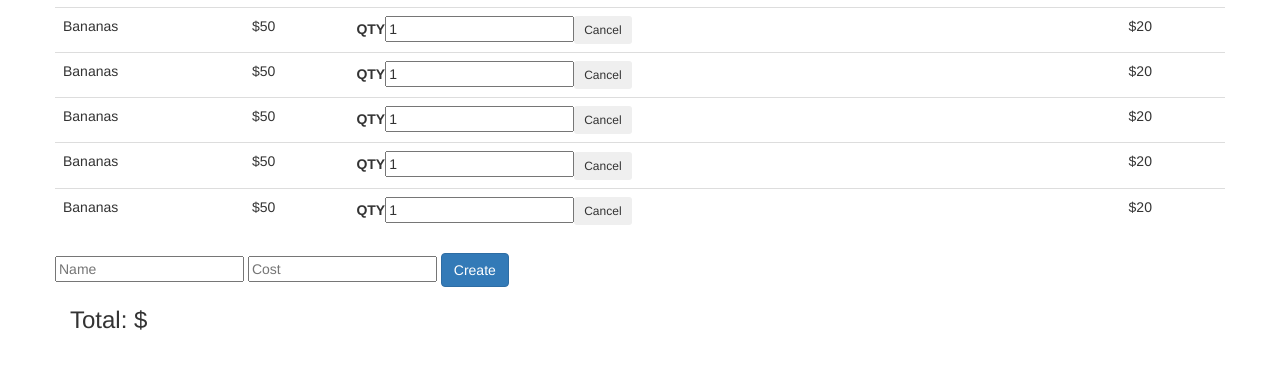
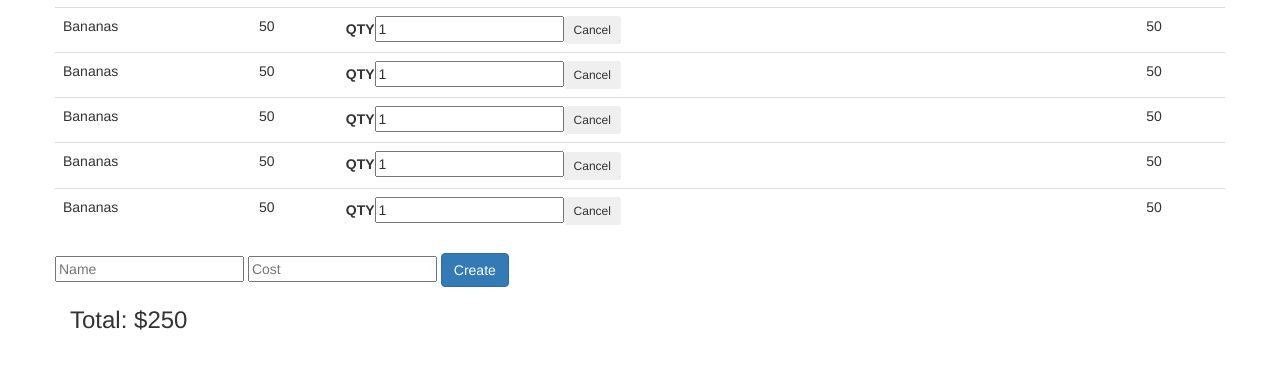
Before and after one commit to Ethal17/shopping-cart, a plain HTML site: page simple_shopping_cart/index.html in a window 1280 px wide. Shown: the part 63-432 px from the top of the page. Drawn offline with nearby package versions, Linux system fonts and the light colour scheme.

Commit message:
Updated application.js, added total and subtotal price calculation

```diff
--- a/simple_shopping_cart/index.html
+++ b/simple_shopping_cart/index.html
@@ -22,34 +22,34 @@
           <table class="table table-responsive">
             <tbody>
               <tr>
-                <td class="name p-right-200">Bananas</td>
-                <td class="cost">$50</td>
-                <td class="quantity"><b>QTY</b><input type="number" value="1" /><button class="btn btn-light btn-sm cancel" style="border: thin;">Cancel</button></td>
-                <td class="price">$20</td>
+                <td class="name">Bananas</td>
+                <td class="cost">50</td>
+                <td class="quantityRow"><b>QTY</b><input class="quantity" type="number" value="1" /><button class="btn btn-light btn-sm cancel" style="border: thin;">Cancel</button></td>
+                <td class="price">20</td>
               </tr>
               <tr>
-                <td class="name p-right-200">Bananas</td>
-                <td class="cost">$50</td>
-                <td class="quantity"><b>QTY</b><input type="number" value="1" /><button class="btn btn-light btn-sm cancel" style="border: thin;">Cancel</button></td>
-                <td class="price">$20</td>
+                <td class="name">Bananas</td>
+                <td class="cost">50</td>
+                <td class="quantityRow"><b>QTY</b><input class="quantity" type="number" value="1" /><button class="btn btn-light btn-sm cancel" style="border: thin;">Cancel</button></td>
+                <td class="price">20</td>
               </tr>
               <tr>
-                <td class="name p-right-200">Bananas</td>
-                <td class="cost">$50</td>
-                <td class="quantity"><b>QTY</b><input type="number" value="1" /><button class="btn btn-light btn-sm cancel" style="border: thin;">Cancel</button></td>
-                <td class="price">$20</td>
+                <td class="name">Bananas</td>
+                <td class="cost">50</td>
+                <td class="quantityRow"><b>QTY</b><input class="quantity" type="number" value="1" /><button class="btn btn-light btn-sm cancel" style="border: thin;">Cancel</button></td>
+                <td class="price">20</td>
               </tr>
               <tr>
-                <td class="name p-right-200">Bananas</td>
-                <td class="cost">$50</td>
-                <td class="quantity"><b>QTY</b><input type="number" value="1" /><button class="btn btn-light btn-sm cancel" style="border: thin;">Cancel</button></td>
-                <td class="price">$20</td>
+                <td class="name">Bananas</td>
+                <td class="cost">50</td>
+                <td class="quantityRow"><b>QTY</b><input class="quantity" type="number" value="1" /><button class="btn btn-light btn-sm cancel" style="border: thin;">Cancel</button></td>
+                <td class="price">20</td>
               </tr>
               <tr>
-                <td class="name p-right-200">Bananas</td>
-                <td class="cost">$50</td>
-                <td class="quantity"><b>QTY</b><input type="number" value="1" /><button class="btn btn-light btn-sm cancel" style="border: thin;">Cancel</button></td>
-                <td class="price">$20</td>
+                <td class="name">Bananas</td>
+                <td class="cost">50</td>
+                <td class="quantityRow"><b>QTY</b><input class="quantity" type="number" value="1" /><button class="btn btn-light btn-sm cancel" style="border: thin;">Cancel</button></td>
+                <td class="price">20</td>
               </tr>
             </tbody>
           </table>
@@ -60,7 +60,7 @@
           <button class="btn btn-primary btn-md">Create</button>
         </form>
         <div class="col-12 col-md-6">
-          <h3>Total: $ <span id="totalPrice"></span></h3>
+          <h3>Total: $<span id="totalPriceSpan"></span></h3>
         </div>
       </div>
     </div>
--- a/simple_shopping_cart/js/application.js
+++ b/simple_shopping_cart/js/application.js
@@ -0,0 +1,40 @@
+$(document).ready(function () {
+
+  });
+
+  var updateSubTotalPrice = function (ele) {
+    var cost = parseFloat($(ele).children('.cost').text());
+    var quantity = $(ele).children(".quantityRow").children('.quantity').val();
+    var subTotalPrice = cost * quantity;
+    $(ele).children('.price').text(subTotalPrice);
+
+    return subTotalPrice;
+  }
+
+var sum = function (acc, x) { return acc + x};
+
+$(document).ready(function () {
+    updateTotalPrice();
+
+
+  $(".cancel").on('click', function (event) {
+    $(this).closest('tr').remove();
+    });
+
+  $('.quantity').on('input', function () {
+    updateTotalPrice();
+  });
+  });
+
+  var updateTotalPrice = function () {
+    var subTotalValues = [];
+
+    $('tbody tr').each(function (i, ele) {
+      var subTotal = updateSubTotalPrice(ele);
+      subTotalValues.push(subTotal);
+    });
+
+  var totalPrice = subTotalValues.reduce(sum);
+  console.log(totalPrice);
+  $('#totalPriceSpan').html(totalPrice);
+  }
```
